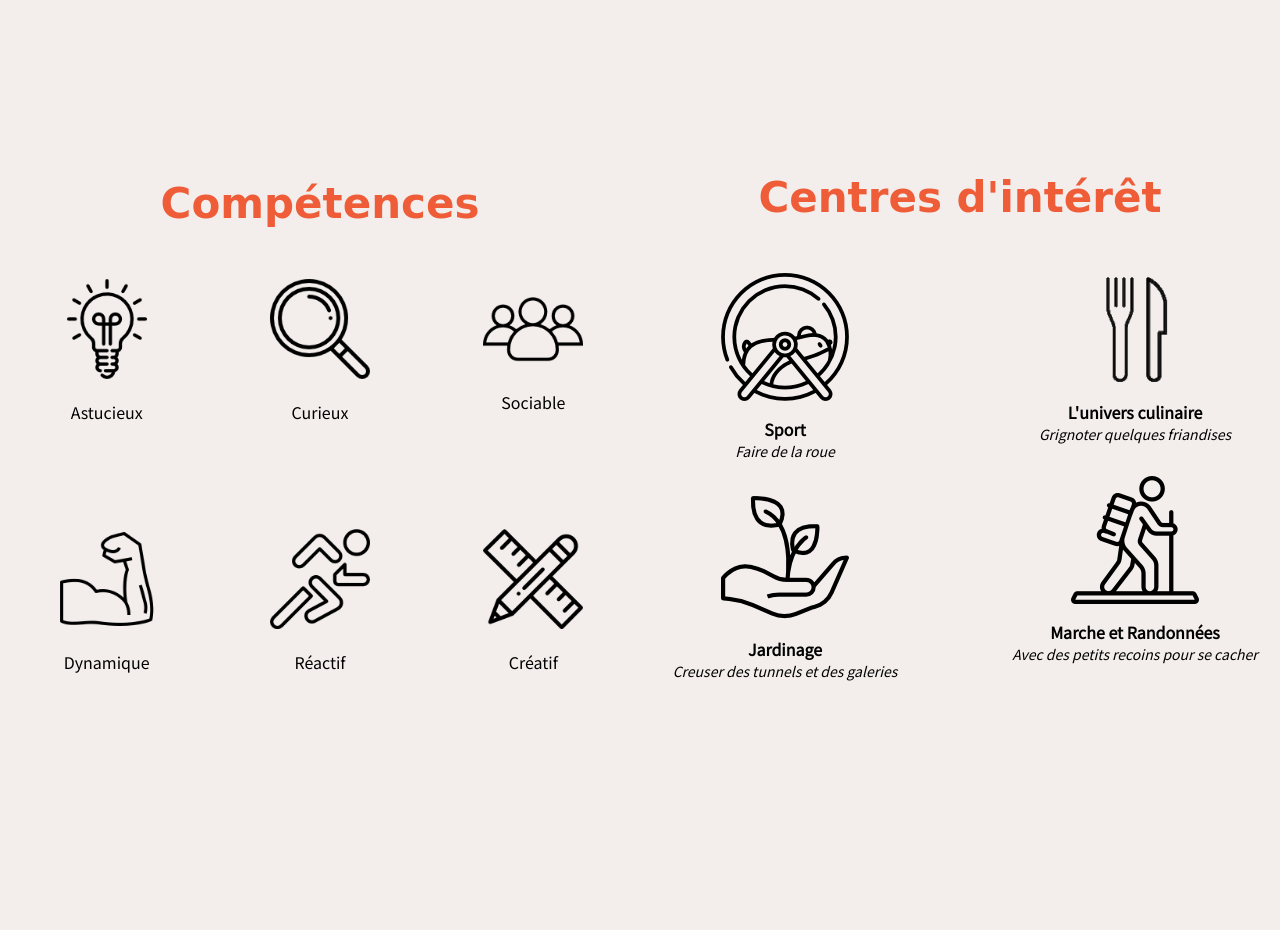
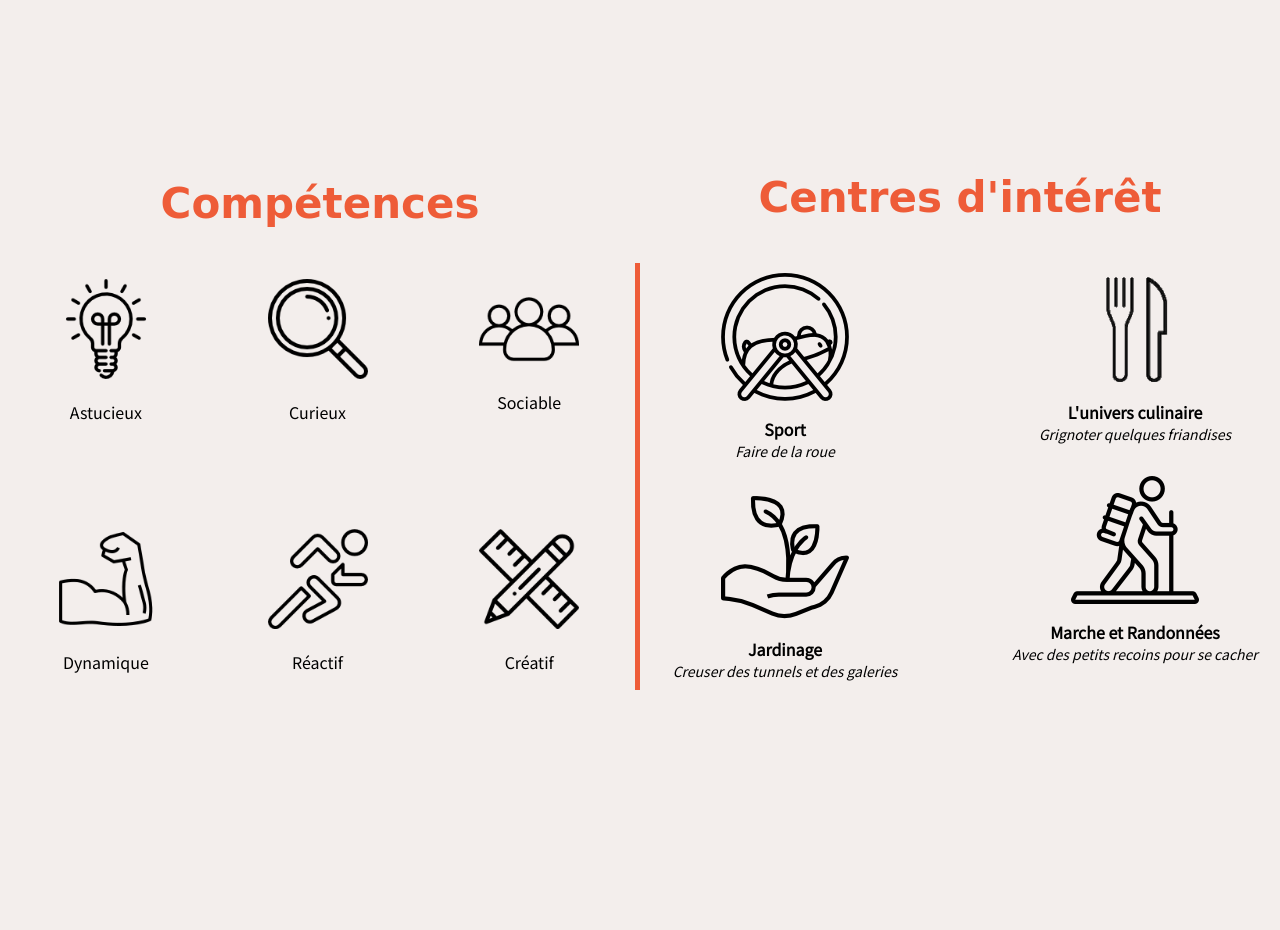
Before and after one commit to BarbaraGonthier/Online-Cv-for-fun, a PHP site: page / in a window 1280 px wide. Shown: the part 2051-2981 px from the top of the page. Run offline with PHP 8.4, Linux system fonts and the light colour scheme; some web fonts are replaced; grey boxes are pictures that could not be loaded.

Commit message:
add barre séparation skills et interests

```diff
--- a/style.css
+++ b/style.css
@@ -236,7 +236,9 @@ h3 >a {
     justify-content: center;
     height: 250px;
 }
-
+.skills .element-perso, .element-pro {
+    border-right: solid 5px var(--third-color);
+}
 .skills .element-pro {
     text-align: center;
     display: flex;
```
